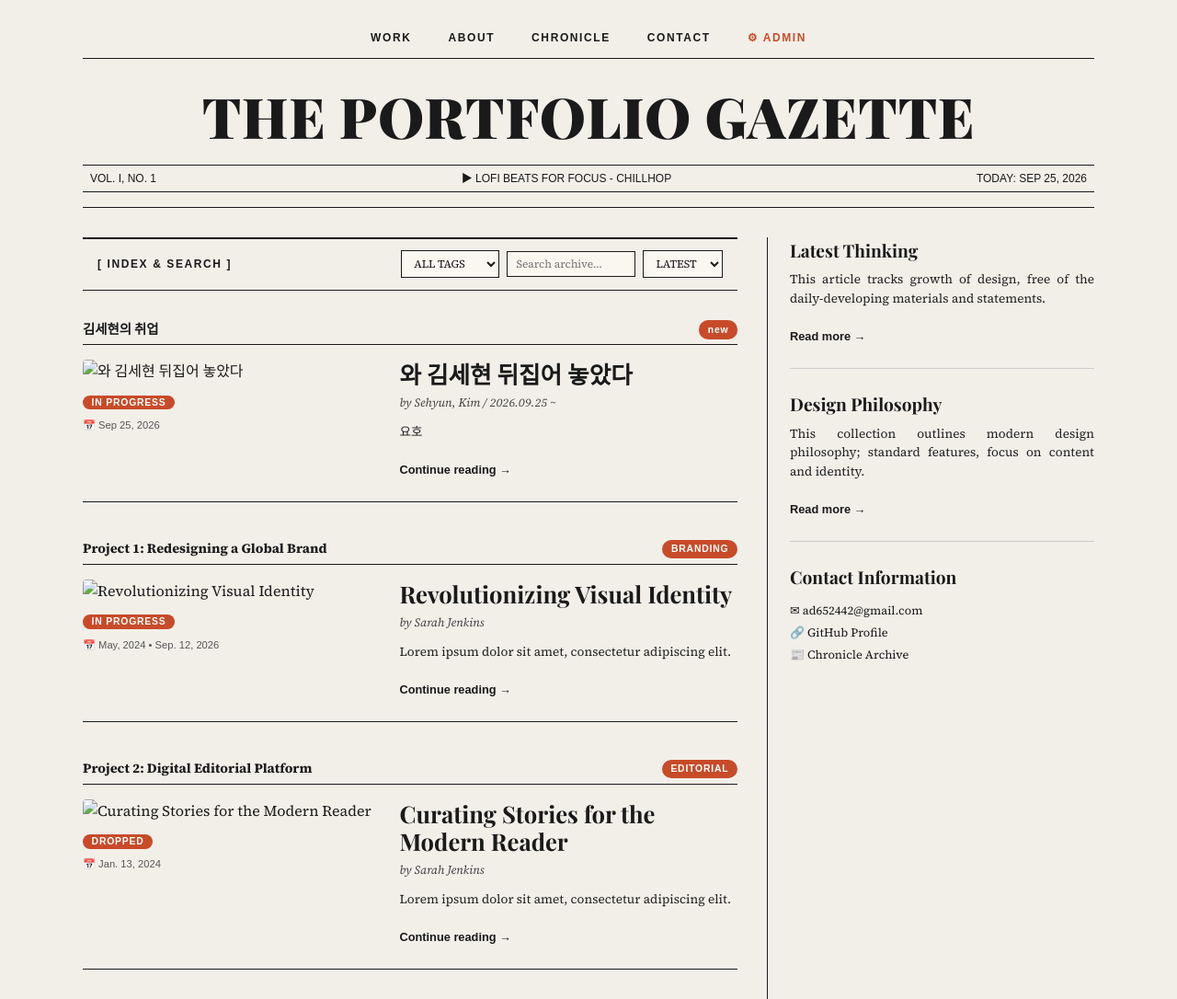
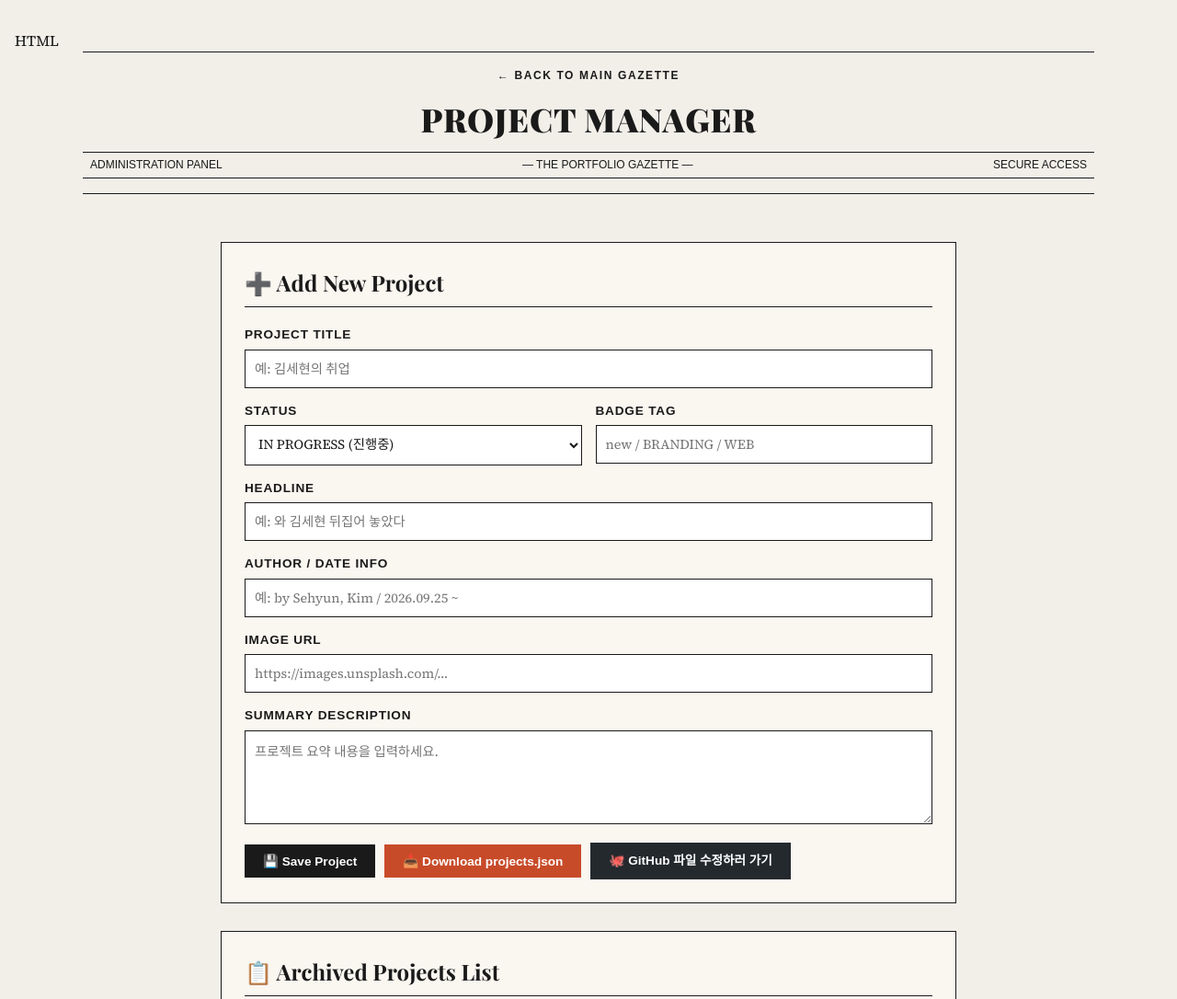
Before and after one commit to Doilob/Portfolio.D, a plain HTML site: page index.html in a window 1280 px wide. Shown: the top 1086 px of the page at 92% size. Drawn offline with nearby package versions, Linux system fonts and the light colour scheme; a web font is replaced by a local one.

Commit message:
Update index.html
replace

```diff
--- a/index.html
+++ b/index.html
@@ -1,10 +1,11 @@
+HTML
 <!DOCTYPE html>
 <html lang="ko">
 <head>
   <meta charset="UTF-8">
   <meta name="viewport" content="width=device-width, initial-scale=1.0">
-    <title>THE PORTFOLIO GAZETTE</title>
-    <!-- 스타일 경로 확인 -->
+  <title>Admin - THE PORTFOLIO GAZETTE</title>
+  <!-- 기존 스타일 파일 연동 -->
   <link rel="stylesheet" href="styles/style.css">
 
   <!-- Google Fonts 연결 -->
@@ -13,100 +14,88 @@
   <link href="https://fonts.googleapis.com/css2?family=Playfair+Display:ital,wght@0,400..900;1,400..900&family=Source+Serif+4:ital,opsz,wght@0,8..60,300..800;1,8..60,300..800&display=swap" rel="stylesheet">
 </head>
 <body>
-
   <div class="gazette-container">
-        <!-- 상단 네비게이션 -->
+    <!-- 상단 헤더 -->
+    <header class="gazette-header">
       <nav class="top-nav">
-            <a href="#work">WORK</a>
-            <a href="#about">ABOUT</a>
-            <a href="#chronicle">CHRONICLE</a>
-            <a href="#contact">CONTACT</a>
-            <a href="admin.html" class="admin-link" style="color: #c84b29; font-weight: bold;">⚙ ADMIN</a>
+        <a href="index.html">&larr; BACK TO MAIN GAZETTE</a>
       </nav>
-
-        <!-- 신문 헤더 -->
-        <header class="gazette-header">
-            <h1 class="main-title">THE PORTFOLIO GAZETTE</h1>
+      <h1 class="main-title" style="font-size: 2.2rem;">PROJECT MANAGER</h1>
       <div class="header-meta-bar">
-            <span>Vol. I, No. 1</span>
-            <span id="youtube-track-header">▶ TODAY'S TRACK: Loading...</span>
-            <span id="header-date">Est. 2026</span>
+        <span>ADMINISTRATION PANEL</span>
+        <span>— THE PORTFOLIO GAZETTE —</span>
+        <span>SECURE ACCESS</span>
       </div>
     </header>
 
+    <main class="admin-main">
+      <!-- 프로젝트 추가 카드 -->
+      <section class="admin-card">
+        <h2 style="font-family: 'Playfair Display', serif; margin-bottom: 20px; border-bottom: 1px solid #1a1a1a; padding-bottom: 8px;">➕ Add New Project</h2>
+        <form id="project-form">
+          <div class="form-group">
+            <label>Project Title</label>
+            <input type="text" id="p-title" required placeholder="예: 김세현의 취업">
+          </div>
 
-        <!-- 메인 콘텐츠 영역 (2컬럼 레이아웃) -->
-        <main class="gazette-body">
-            <!-- 왼쪽/메인 기사 컬럼 -->
-            <section class="main-column">
-
-                <!-- 🔍 신문 인덱스 스타일 검색 및 정렬 바 -->
-                <div class="gazette-filter-bar">
-                    <span class="filter-title">[ INDEX & SEARCH ]</span>
-                    <div class="filter-controls">
-                        <select id="filter-tag" class="filter-select">
-                            <option value="">ALL TAGS</option>
-                            <option value="BRANDING">BRANDING</option>
-                            <option value="WEB">WEB</option>
-                            <option value="EDITORIAL">EDITORIAL</option>
-                            <option value="new">NEW</option>
+          <div style="display:grid; grid-template-columns: 1fr 1fr; gap: 15px;">
+            <div class="form-group">
+              <label>Status</label>
+              <select id="p-status">
+                <option value="IN PROGRESS">IN PROGRESS (진행중)</option>
+                <option value="COMPLETED">COMPLETED (완료)</option>
+                <option value="DROPPED">DROPPED (폐기)</option>
               </select>
-
-                        <input type="text" id="filter-keyword" placeholder="Search archive..." class="filter-input">
-
-                        <select id="sort-order" class="filter-select">
-                            <option value="latest">LATEST</option>
-                            <option value="oldest">OLDEST</option>
-                        </select>
+            </div>
+            <div class="form-group">
+              <label>Badge Tag</label>
+              <input type="text" id="p-tag" placeholder="new / BRANDING / WEB">
             </div>
           </div>
 
-                <!-- 📦 프로젝트 카드가 동적으로 렌더링될 공간 -->
-                <div id="projects-container"></div>
-
-            </section>
-            <!-- 오른쪽 사이드바 컬럼 -->
-            <aside class="sidebar-column">
-
-                <div class="sidebar-widget">
-                    <h4>Latest Thinking</h4>
-                    <p class="excerpt">
-                        This article tracks growth of design, free of the daily-developing materials and statements.
-                    </p>
-                    <a href="#" class="read-more">Read more →</a>
+          <div class="form-group">
+            <label>Headline</label>
+            <input type="text" id="p-headline" required placeholder="예: 와 김세현 뒤집어 놓았다">
           </div>
 
-                <hr class="divider">
-
-                <div class="sidebar-widget">
-                    <h4>Design Philosophy</h4>
-                    <p class="excerpt">
-                        This collection outlines modern design philosophy; standard features, focus on content and identity.
-                    </p>
-                    <a href="#" class="read-more">Read more →</a>
+          <div class="form-group">
+            <label>Author / Date Info</label>
+            <input type="text" id="p-author" placeholder="예: by Sehyun, Kim / 2026.09.25 ~">
           </div>
 
-                <hr class="divider">
-
-                <div class="sidebar-widget">
-                    <h4>Contact Information</h4>
-                    <ul class="contact-links">
-                        <li><a href="mailto:ad652442@gmail.com">✉ ad652442@gmail.com</a></li>
-                        <li><a href="https://github.com" target="_blank">🔗 GitHub Profile</a></li>
-                        <li><a href="#">📰 Chronicle Archive</a></li>
-                    </ul>
+          <div class="form-group">
+            <label>Image URL</label>
+            <input type="url" id="p-image" placeholder="https://images.unsplash.com/...">
           </div>
 
-            </aside>
+          <div class="form-group">
+            <label>Summary Description</label>
+            <textarea id="p-summary" rows="4" required placeholder="프로젝트 요약 내용을 입력하세요."></textarea>
+          </div>
+
+          <div class="btn-group">
+            <button type="submit" class="btn-black">💾 Save Project</button>
+            <button type="button" id="export-json-btn" class="btn-orange">📥 Download projects.json</button>
+            <!-- 🐙 본인의 깃허브 주소로 변경해 주세요 -->
+            <a href="https://github.com/본인깃허브아이디/저장소이름/blob/main/projects.json" target="_blank" class="btn-github">🐙 GitHub 파일 수정하러 가기</a>
+          </div>
+        </form>
+      </section>
+
+      <!-- 기존 프로젝트 리스트 섹션 -->
+      <section class="admin-card">
+        <h2 style="font-family: 'Playfair Display', serif; margin-bottom: 15px; border-bottom: 1px solid #1a1a1a; padding-bottom: 8px;">📋 Archived Projects List</h2>
+        <div id="admin-projects-list">
+          <!-- js/admin.js가 리스트를 자동으로 채워줍니다 -->
+        </div>
+      </section>
     </main>
 
-        <!-- 푸터 -->
     <footer class="gazette-footer">
-            <p>&copy; <span id="footer-year">2026</span> THE PORTFOLIO GAZETTE. ALL RIGHTS RESERVED.</p>
+      <p>&copy; 2026 THE PORTFOLIO GAZETTE. ALL RIGHTS RESERVED.</p>
     </footer>
   </div>
 
-    <!-- 메인 로직 스크립트 연결 -->
-    <script src="js/main.js"></script>
+  <script src="js/admin.js"></script>
 </body>
 </html>
```
Lines whose indentation alone changed are shown as unchanged.
